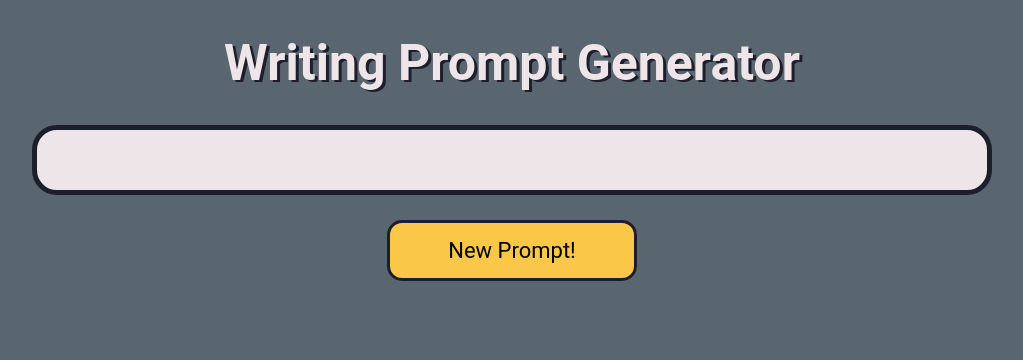
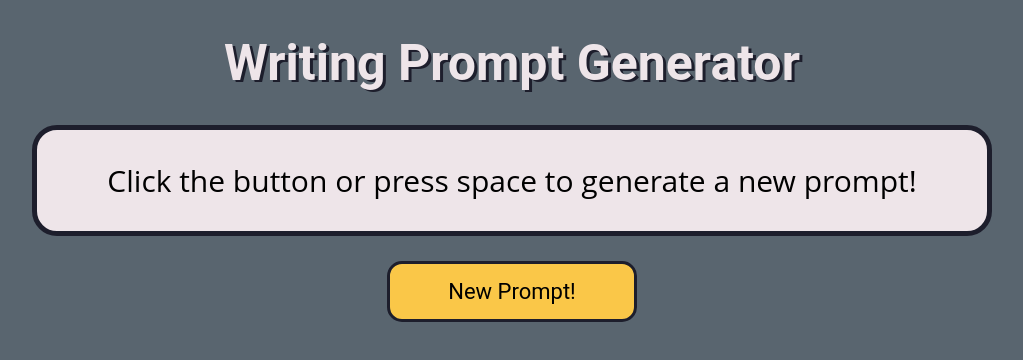
Before and after one commit to orngepeel/writing-prompts-v2, a React (Create React App) app: page / in a window 1280 px wide. Shown: the top 360 px of the page, without its empty margins (128-1151 px from the left). Built offline with nearby package versions, Linux system fonts and the light colour scheme.

Commit message:
front end

```diff
--- a/src/App.jsx
+++ b/src/App.jsx
@@ -1,9 +1,12 @@
 import './App.css';
 import MainPage from './pages/MainPage';
+import React from 'react';
+import { useState } from 'react';
 
 function App() {
+    const [prompt, setPrompt] = useState("Click the button or press space to generate a new prompt!");
     return (
-        <MainPage />
+        <MainPage prompt={prompt}/>
     )
 }
 
--- a/src/components/Prompt.jsx
+++ b/src/components/Prompt.jsx
@@ -2,7 +2,7 @@ import React from "react";
 
 export function Prompt({ prompt }) {
     return (
-        <div id="prompt">{}</div>
+        <div id="prompt">{prompt}</div>
     )
 }
 
--- a/src/pages/MainPage.jsx
+++ b/src/pages/MainPage.jsx
@@ -1,7 +1,7 @@
 import React from "react";
 import PromptContainer from "../components/PromptContainer";
 
-function MainPage() {
+function MainPage({prompt}) {
     return (
         <div>
             <PromptContainer prompt={prompt} />
```
